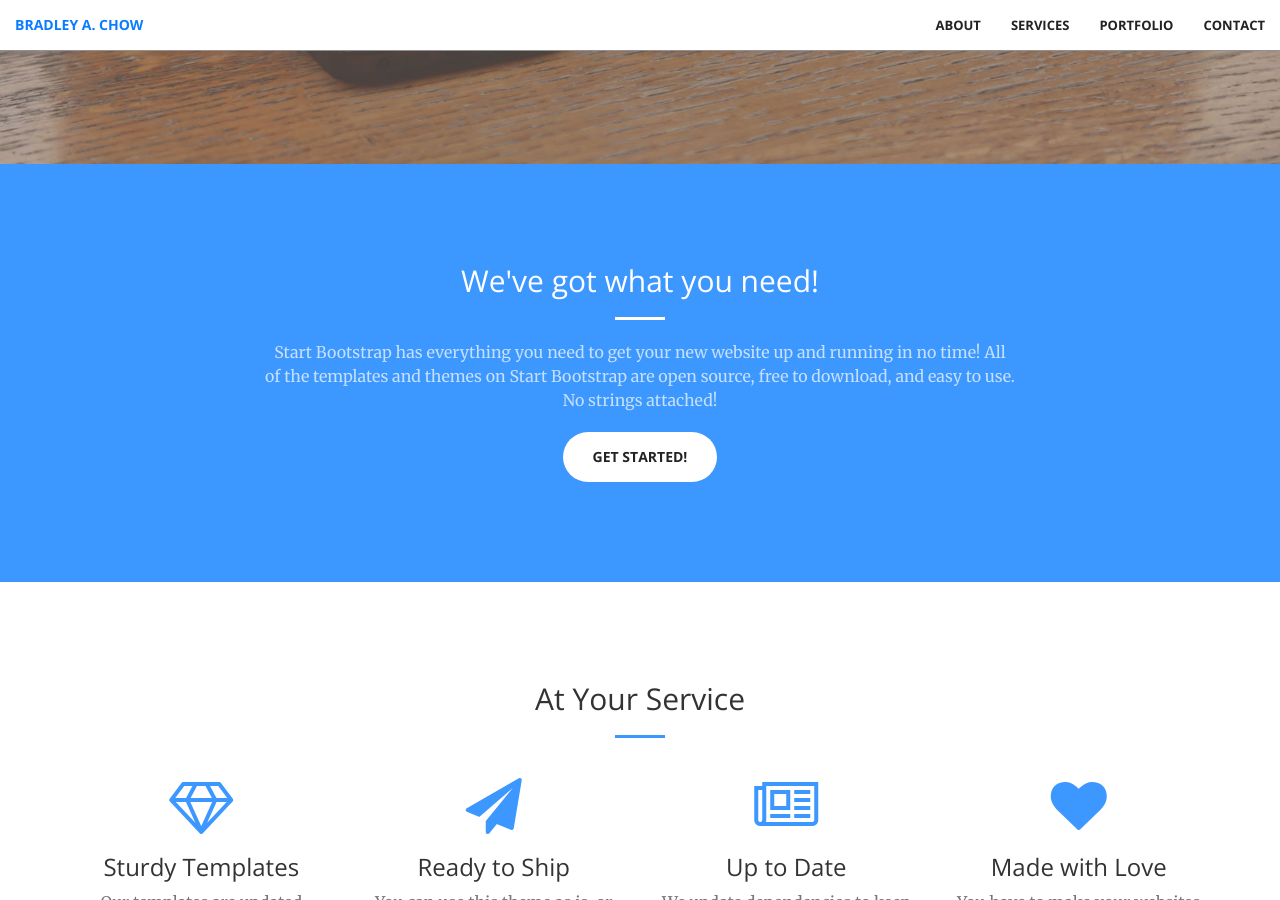
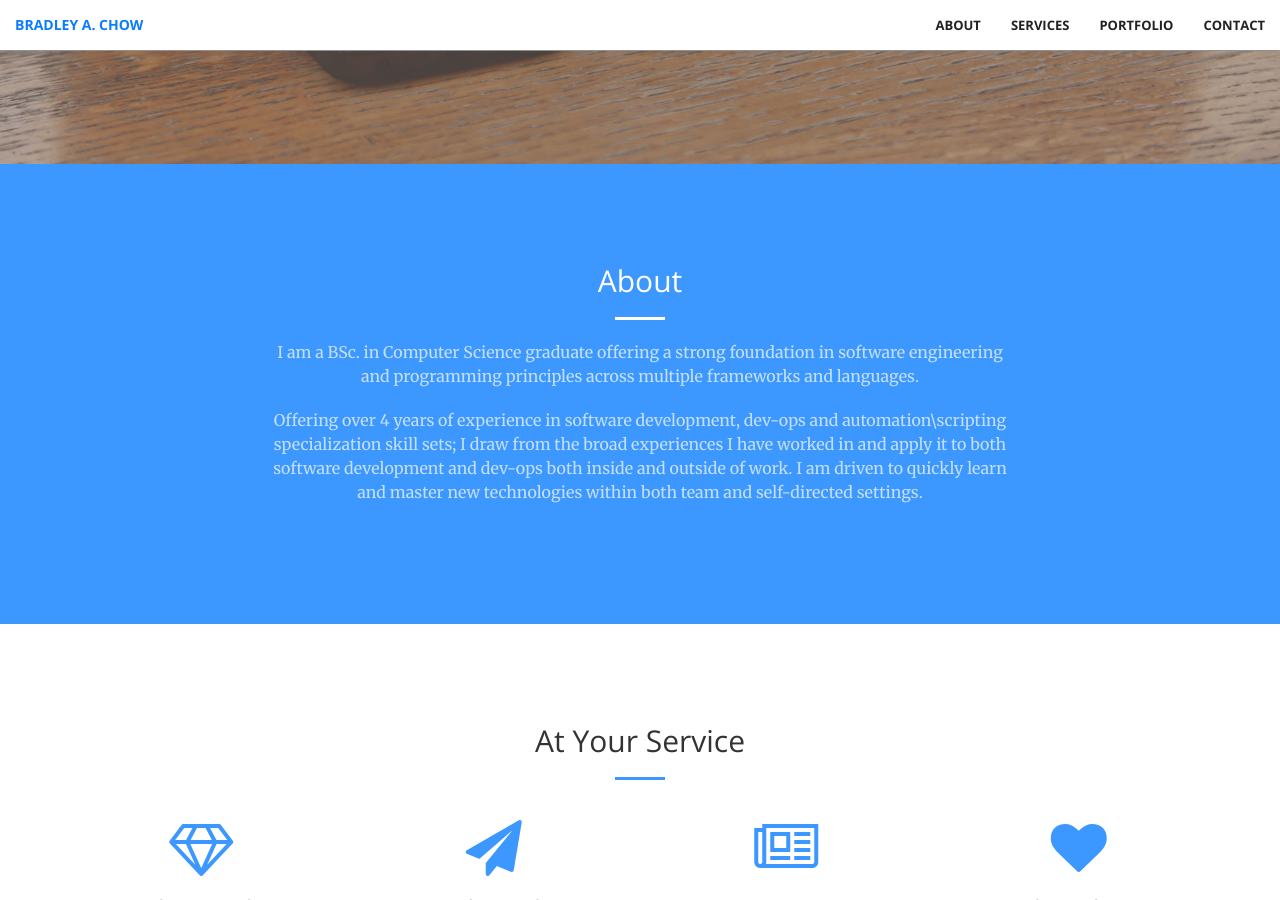
Before and after one commit to prdxTO/prdxTO.github.io, a Jekyll site: the page built from index.html, in a window 1280 px wide and 900 px high, scrolled down 736 px. Built offline with Jekyll 4.4.1, drawn with Linux system fonts in a browser that asks for light colours; some of the changed text lies outside the part shown.

Commit message:
Changed accent and primary colors. Refactored cta to about, as well as updated content.

```diff
--- a/_config.yml
+++ b/_config.yml
@@ -1,11 +1,11 @@
 # Site settings
 title: Bradley A. Chow
-email: itsbradchow@gmail.com
+email: tba
 description: > # this means to ignore newlines until "baseurl:"
 baseurl: "" # the subpath of your site, e.g. /blog/
 url: prdxto.github.io # the base hostname & protocol for your site
 
-twitter_username:
+twitter_username: tba
 github_username: prdxto
 
 # Build settings
--- /dev/null
+++ b/_includes/about.html
@@ -0,0 +1,20 @@
+<section class="bg-primary" id="about">
+    <div class="container">
+        <div class="row">
+            <div class="col-lg-8 col-lg-offset-2 text-center">
+                <h2 class="section-heading">About</h2>
+                <hr class="light">
+                <p class="text-faded">
+                    I am a BSc. in Computer Science graduate offering a strong foundation in software engineering and
+                    programming principles across multiple frameworks and languages.
+                </p>
+                <p class="text-faded">
+                    Offering over 4 years of experience in software development, dev-ops and automation\scripting
+                    specialization skill sets; I draw from the broad experiences I have worked in and apply it to both
+                    software development and dev-ops both inside and outside of work. I am driven to quickly learn and
+                    master new technologies within both team and self-directed settings.
+                </p>
+            </div>
+        </div>
+    </div>
+</section>
--- a/_includes/aside.html
+++ b/_includes/aside.html
@@ -1,8 +1,8 @@
   <aside class="bg-dark">
       <div class="container text-center">
           <div class="call-to-action">
-              <h2>Free Download at Start Bootstrap!</h2>
-              <a href="#" class="btn btn-default btn-xl wow tada">Download Now!</a>
+              <h2>With many more adventures in the future!</h2>
+              <!--<a href="#" class="btn btn-default btn-xl wow tada">Download Now!</a>-->
           </div>
       </div>
   </aside>
--- a/_includes/call-to-action.html
+++ /dev/null
@@ -1,12 +0,0 @@
-<section class="bg-primary" id="about">
-    <div class="container">
-        <div class="row">
-            <div class="col-lg-8 col-lg-offset-2 text-center">
-                <h2 class="section-heading">We've got what you need!</h2>
-                <hr class="light">
-                <p class="text-faded">Start Bootstrap has everything you need to get your new website up and running in no time! All of the templates and themes on Start Bootstrap are open source, free to download, and easy to use. No strings attached!</p>
-                <a href="#" class="btn btn-default btn-xl">Get Started!</a>
-            </div>
-        </div>
-    </div>
-</section>
--- a/_layouts/front.html
+++ b/_layouts/front.html
@@ -6,7 +6,7 @@
 <body id="page-top">
   {% include nav.html %}
   {% include header.html %}
-  {% include call-to-action.html %}
+  {% include about.html %}
   {% include services.html %}
   {% include portfolio.html %}
   {% include aside.html %}
```
Also changed, not shown: 1 other file.
